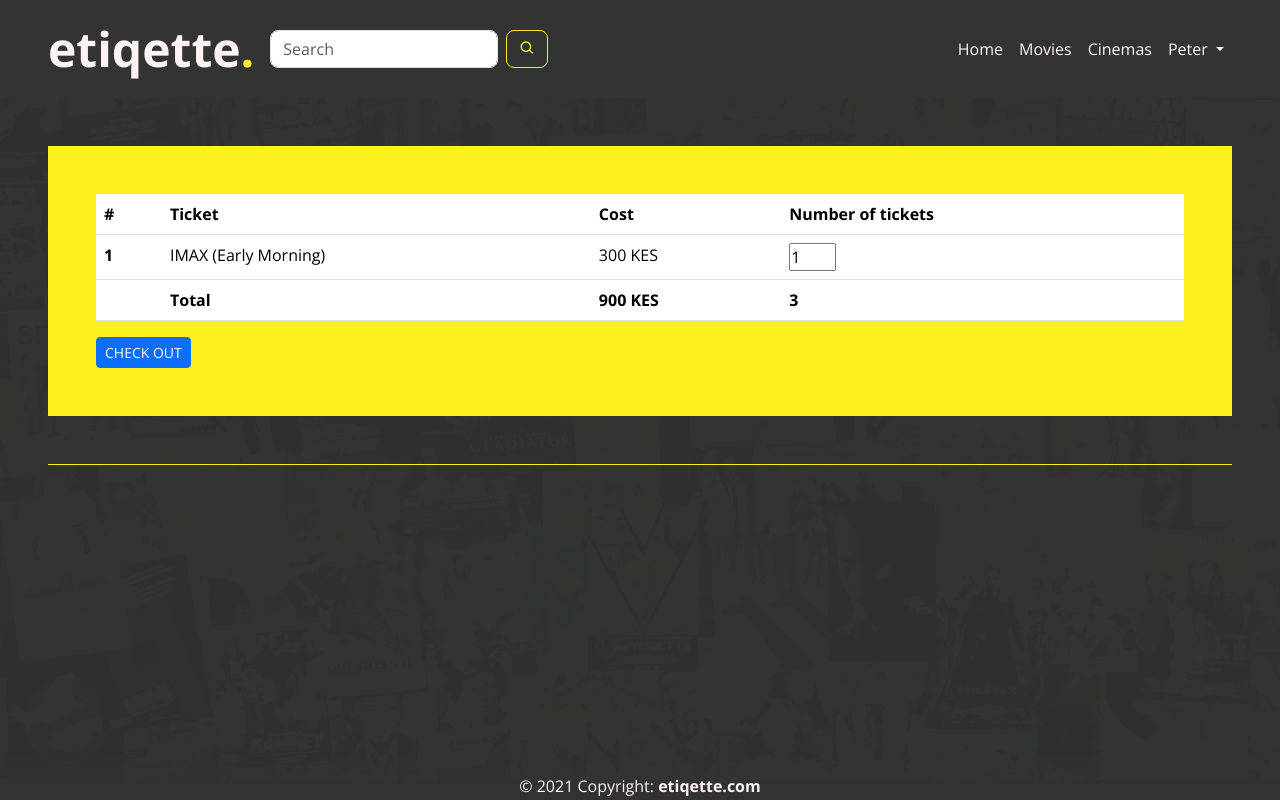
After one commit to peterken674/etiqette, a Django app: page /book/ in a window 1280 px wide. The commit adds this page. Run offline with Django 3.2, Linux system fonts and the light colour scheme; some libraries are stand-ins or nearby versions.

Commit message:
Checkout form.

```diff
--- /dev/null
+++ b/etiqette/templates/etiqette/book.html
@@ -0,0 +1,44 @@
+{% extends 'etiqette/base.html' %}
+{% load static %}
+{% load bootstrap5 %}
+
+
+{% block content %}
+<main class="content">
+    <div class="content-wrapper">
+        <div class="ticket-card mx-5 mt-5 p-5">
+            <form action="" method="post">
+            <table class="table w-100">
+                <thead>
+                    <tr>
+                        <th scope="col">#</th>
+                        <th scope="col">Ticket</th>
+                        <th scope="col">Cost</th>
+                        <th scope="col">Number of tickets</th>
+                    </tr>
+                </thead>
+                <tbody>
+                    <tr>
+                        <th scope="row">1</th>
+                        <td>IMAX (Early Morning)</td>
+                        <td>300 KES</td>
+                        <td><input type="number" name="noTickets" id="noTickets" value="1" min="1" max="9"></td>
+                    </tr>
+                    <tr>
+                        <th scope="row"></th>
+                        <th>Total</th>
+                        <th>900 KES</th>
+                        <th>3</th>
+                    </tr>
+                </tbody>
+            </table>
+            <a class="btn btn-primary btn-sm text-uppercase" href="#" role="button">Check out </a>
+            </form>
+        </div>
+        <div class="dividing-line m-5"></div>
+    </div>
+    <div class="bg">
+        <img src="{% static 'img/backdrop.jpg'%}" alt="">
+    </div>
+</main>
+{%endblock%}
--- a/etiqette/urls.py
+++ b/etiqette/urls.py
@@ -5,4 +5,5 @@ urlpatterns =[
     path('', views.index, name='index'),
     path('movie/', views.single_movie, name='movie'),
     path('cinema/', views.single_cinema, name='cinema'),
+    path('book/', views.book_ticket, name='book'),
 ]
--- a/etiqette/views.py
+++ b/etiqette/views.py
@@ -11,3 +11,7 @@ def single_movie(request):
 def single_cinema(request):
 
     return render(request, 'etiqette/cinema.html')
+
+def book_ticket(request):
+
+    return render(request, 'etiqette/book.html')
--- a/static/css/style.css
+++ b/static/css/style.css
@@ -10,7 +10,6 @@
   -webkit-box-sizing: border-box;
           box-sizing: border-box;
   font-family: 'Open Sans', sans-serif !important;
-  border-radius: 0 !important;
 }
 
 html {
@@ -47,6 +46,7 @@ a, a:hover {
 .navbar .collapse .btn {
   color: #fff11e;
   outline: none;
+  border-radius: .5rem !important;
   border: 0.5px solid #fff11e;
 }
 
@@ -54,6 +54,10 @@ a, a:hover {
   background-color: #fff11e;
   color: #333333;
   outline: none;
+}
+
+.navbar .collapse input {
+  border-radius: .5rem !important;
 }
 
 .navbar a {
@@ -132,8 +136,15 @@ a, a:hover {
 .movies .single-movie {
   height: 20rem;
   width: 15rem;
+  -webkit-box-shadow: 0 1px 50px -10px black;
+          box-shadow: 0 1px 50px -10px black;
   overflow: hidden;
   margin: 0 auto;
+}
+
+.movies .single-movie:hover .poster img {
+  -webkit-transform: scale(1.05);
+          transform: scale(1.05);
 }
 
 .movies .single-movie:hover .overlay {
@@ -148,7 +159,7 @@ a, a:hover {
           align-items: center;
   margin-top: 0;
   background-color: #333333b4;
-  border: 3px solid #fff11e;
+  border-bottom: 3px solid #fff11e;
 }
 
 .movies .single-movie .poster {
@@ -225,7 +236,6 @@ footer {
   -webkit-box-direction: normal;
       -ms-flex-direction: row;
           flex-direction: row;
-  gap: 1.5rem;
   background-color: #9a9c92;
   border-radius: 1rem !important;
   -webkit-box-shadow: 0 1px 50px -10px black;
@@ -365,4 +375,8 @@ footer {
     display: none;
   }
 }
+
+.ticket-card {
+  background-color: #fff11e;
+}
 /*# sourceMappingURL=style.css.map */
--- a/static/css/style.scss
+++ b/static/css/style.scss
@@ -12,7 +12,6 @@ $blue: #45b0e6;
     margin: 0;
     box-sizing: border-box;
     font-family: 'Open Sans', sans-serif !important;
-    border-radius: 0 !important;
 
 }
 html{
@@ -44,12 +43,16 @@ a, a:hover{
         .btn{
             color: $yellow;
             outline: none;
+            border-radius: .5rem !important;
             border:.5px solid $yellow;
             &:active, &:hover{
                 background-color: $yellow;
                 color: $black;
                 outline: none;
             }
+        }
+        input{
+            border-radius: .5rem !important;
         }
     }
     a{
@@ -122,16 +125,22 @@ a, a:hover{
     .single-movie{
         height: 20rem;
         width: 15rem;
+        box-shadow: 0 1px 50px -10px black;
         overflow: hidden;
         margin: 0 auto;
         &:hover{
+            .poster{
+                img{
+                    transform: scale(1.05);
+                }
+            }
            .overlay{
                 display: flex;
                 justify-content: center;
                 align-items: center;
                 margin-top: 0;
                 background-color: #333333b4;
-                border: 3px solid $yellow;
+                border-bottom: 3px solid $yellow;
            }
         }
 
@@ -200,7 +209,6 @@ footer{
         .movie-card{
             display: flex;
             flex-direction: row;
-            gap: 1.5rem;
             background-color: #9a9c92;
             border-radius: 1rem !important;
             box-shadow: 0 1px 50px -10px black;
@@ -312,3 +320,7 @@ footer{
         }
     }
 }
+
+.ticket-card{
+    background-color: $yellow;
+}
```
Also changed, not shown: etiqette/templates/auth/login.html (added), etiqette/templates/auth/register.html (added), etiqette/templates/etiqette/cinema.html (indentation only), static/favicon.ico (added), static/js/scripts.js (added), 1 other file.
